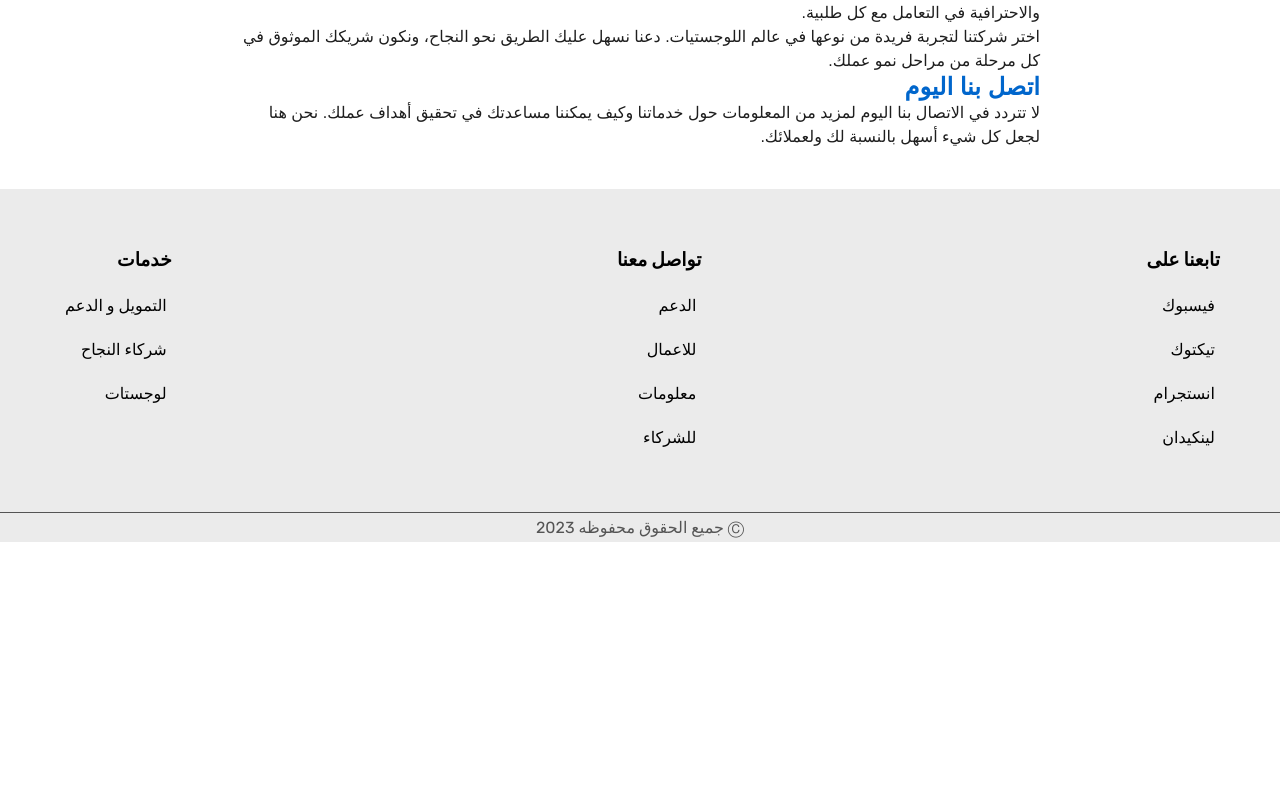
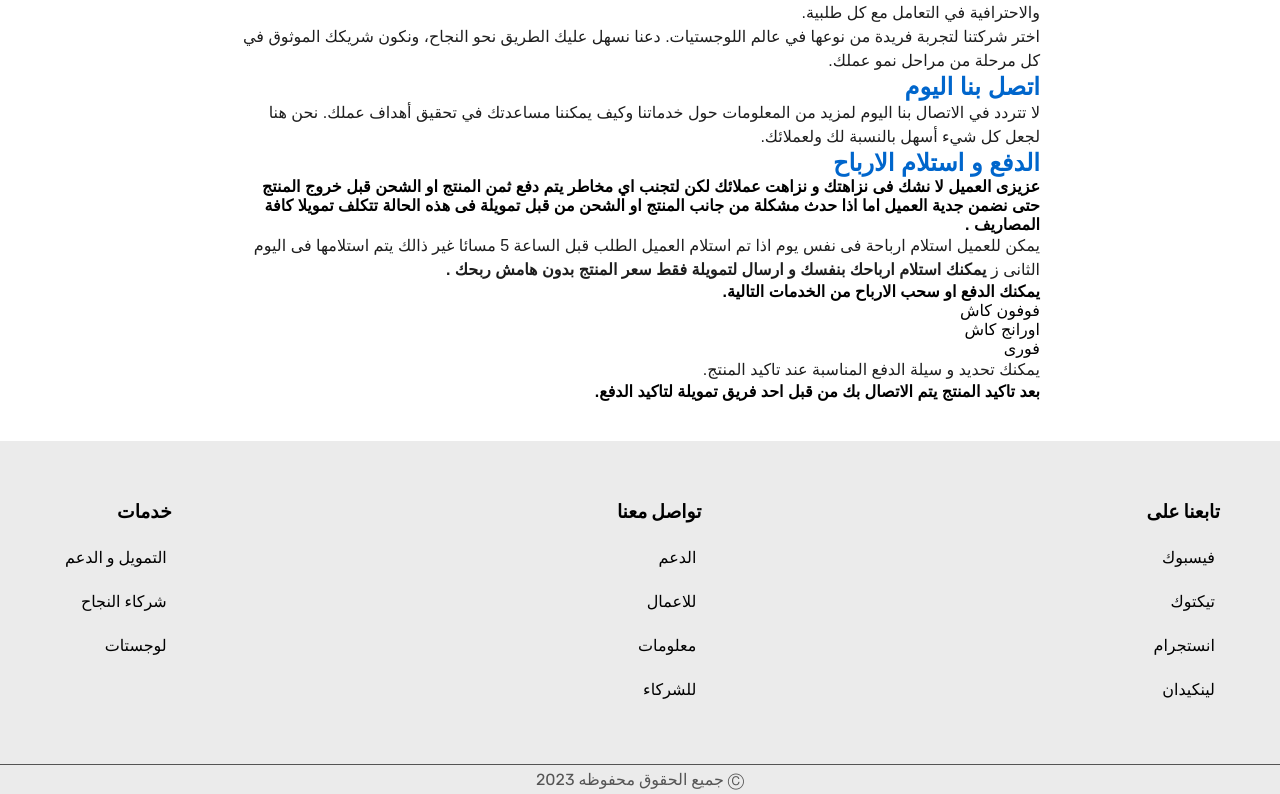
Before and after one commit to mazen-fawzy/tamwila1.1, a Next.js app: page /logestec in a window 1280 px wide. Shown: the part 1285-2079 px from the top of the page. Before the commit the page ends 1827 px from the top, so only its background shows below. Built offline with nearby package versions, Linux system fonts and the light colour scheme.

Commit message:
Update page.jsx

```diff
--- a/src/app/logestec/page.jsx
+++ b/src/app/logestec/page.jsx
@@ -40,7 +40,23 @@ const Page = () => {
       <p>اختر شركتنا لتجربة فريدة من نوعها في عالم اللوجستيات. دعنا نسهل عليك الطريق نحو النجاح، ونكون شريكك الموثوق في كل مرحلة من مراحل نمو عملك.</p>
 
       <h2>اتصل بنا اليوم</h2>
+
       <p>لا تتردد في الاتصال بنا اليوم لمزيد من المعلومات حول خدماتنا وكيف يمكننا مساعدتك في تحقيق أهداف عملك. نحن هنا لجعل كل شيء أسهل بالنسبة لك ولعملائك.</p>
+
+
+      <h2>الدفع و استلام الارباح</h2>
+      <b>عزيزى العميل لا نشك فى نزاهتك و نزاهت عملائك لكن لتجنب اي مخاطر يتم دفع ثمن المنتج او الشحن قبل خروج المنتج حتى نضمن جدية العميل اما اذا حدث مشكلة من جانب المنتج او الشحن من قبل تمويلة فى هذه الحالة تتكلف تمويلا كافة المصاريف .</b>
+      <p>يمكن للعميل استلام ارباحة فى نفس يوم اذا تم استلام العميل الطلب قبل الساعة 5 مسائا غير ذالك يتم استلامها فى اليوم الثانى ز <b>يمكنك استلام ارباحك بنفسك و ارسال لتمويلة فقط سعر المنتج بدون هامش ربحك .</b> </p>
+      <ul>
+        <h4>يمكنك الدفع او سحب الارباح من الخدمات التالية.</h4>
+        <li>فوفون كاش</li>
+        <li>اورانج كاش</li>
+        <li>فورى</li>
+        <p>يمكنك تحديد و سيلة الدفع المناسبة عند تاكيد المنتج.</p>
+        <b>بعد تاكيد المنتج يتم الاتصال بك من قبل احد فريق تمويلة لتاكيد الدفع.</b>
+      </ul>
+
+
     </div>
     </>
   );
```
